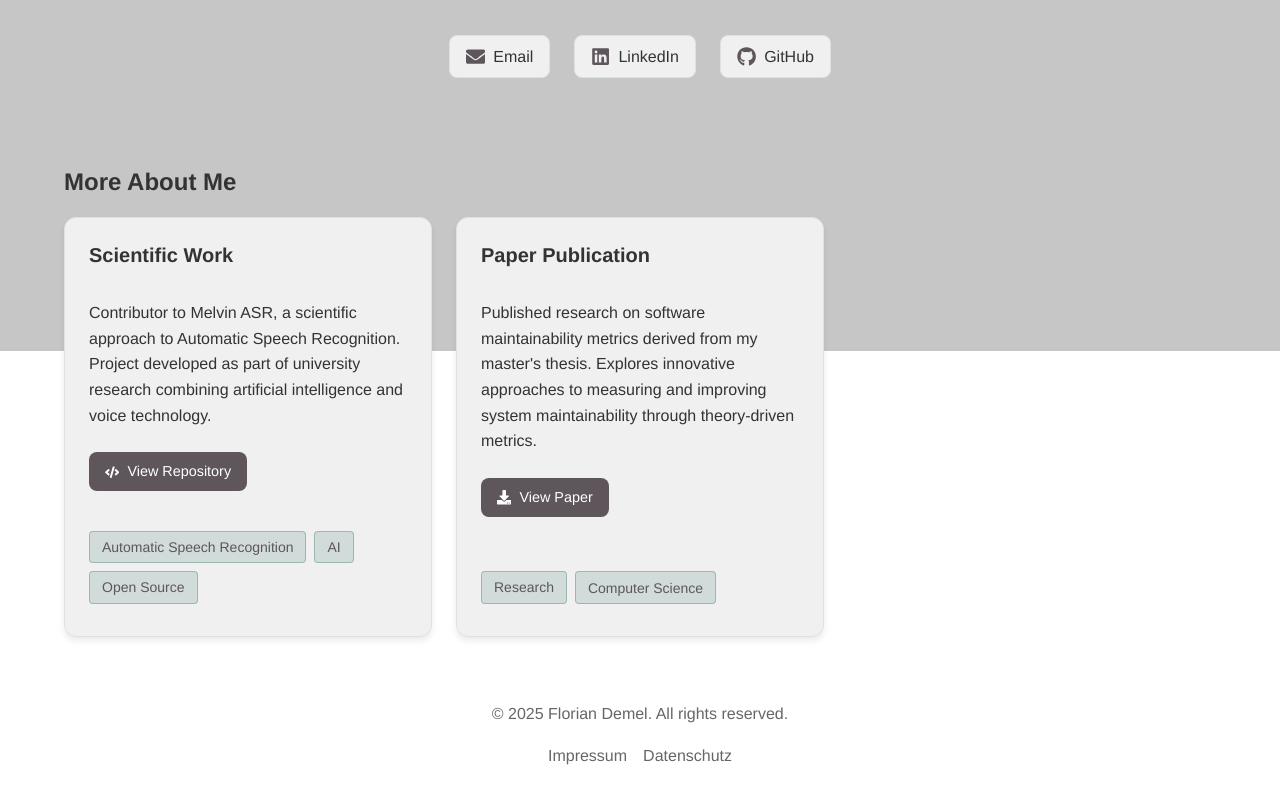
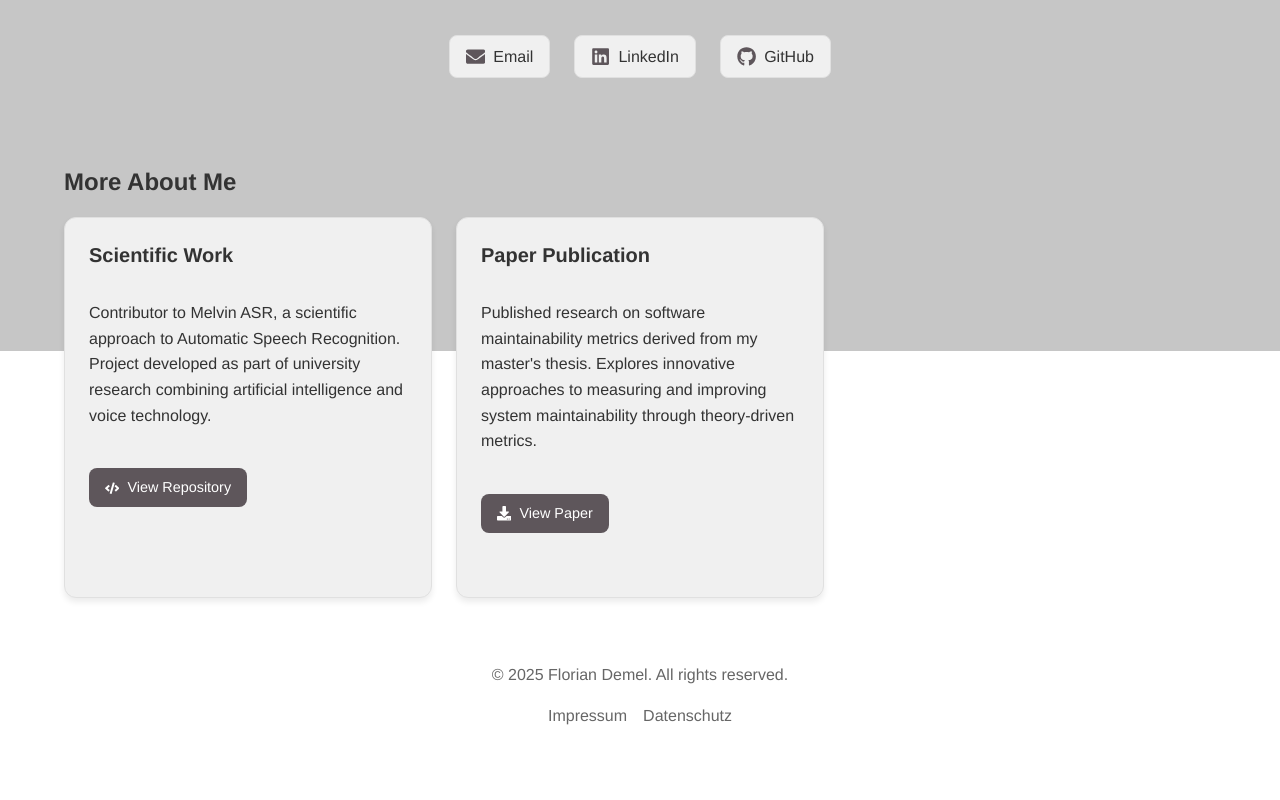
Before and after one commit to FlrnDml/floriandemel.de, a Next.js app: page / in a window 1280 px wide. Shown: the part 449-1249 px from the top of the page. After the commit the page ends 1210 px from the top, so only its background shows below. Built offline with nearby package versions, Linux system fonts and the light colour scheme.

Commit message:
remove card badges

```diff
--- a/components/Card.tsx
+++ b/components/Card.tsx
@@ -2,25 +2,21 @@ import React, { ReactNode } from 'react';
 
 interface CardProps {
   title: string;
+  text: string;
   children: ReactNode;
-  categories?: string[];
-  className?: string;
 }
 
-const Card: React.FC<CardProps> = ({ title, children, categories = [], className = '' }) => {
+/**
+ *
+**/
+const Card: React.FC<CardProps> = ({ title, text = '', children }) => {
   return (
-    <div className={`card ${className}`}>
+    <div className={`card`}>
       <h3 className="card-title">{title}</h3>
+      <p>{text}</p>
       <div className="card-content">
         {children}
       </div>
-      {categories.length > 0 && (
-        <div className="card-categories">
-          {categories.map((category, index) => (
-            <span key={index} className="badge">{category}</span>
-          ))}
-        </div>
-      )}
     </div>
   );
 };
--- a/components/TypewriterEffect.tsx
+++ b/components/TypewriterEffect.tsx
@@ -1,4 +1,4 @@
-import React, { useState, useEffect, useRef } from 'react';
+import React, { useState, useEffect } from 'react';
 
 interface TypewriterEffectProps {
   phrases: string[];
--- a/pages/index.tsx
+++ b/pages/index.tsx
@@ -1,5 +1,4 @@
 import type { NextPage } from 'next'
-import Head from 'next/head'
 import Image from 'next/image'
 import Link from 'next/link'
 import { FaGithub, FaLinkedin, FaEnvelope, FaCode, FaDownload } from 'react-icons/fa'
@@ -9,9 +8,9 @@ import TypewriterEffect from '../components/TypewriterEffect'
 
 const Home: NextPage = () => {
   const descriptions = [
-    "Platform Engineer specializing in cloud computing, software architecture, and fullstack development.",
-    "Building scalable cloud infrastructure with automation at its core.",
-    "Creating resilient software systems with maintainability in mind.",
+    "Platform Engineer specializing in cloud computing & software architecture.",
+    "Building well designed systems.",
+    "Creating resilient software with maintainability in mind.",
     "Implementing efficient delivery pipelines and robust DevOps practices.",
     "Would love to hear from you!"
   ];
@@ -29,7 +28,7 @@ const Home: NextPage = () => {
               sizes="(max-width: 480px) 100px, (max-width: 768px) 120px, 150px"
               className="profile-image"
               loading="eager"
-              style={{objectFit: "cover"}}
+              style={{ objectFit: "cover" }}
             />
           </div>
           <div className="hero-content">
@@ -64,21 +63,19 @@ const Home: NextPage = () => {
           <div className="grid">
             <Card
               title="Scientific Work"
-              categories={["Automatic Speech Recognition", "AI", "Open Source"]}
+              text="Contributor to Melvin ASR, a scientific approach to Automatic Speech Recognition. Project developed as part of university research combining artificial intelligence and voice technology."
             >
-              <p>Contributor to Melvin ASR, a scientific approach to Automatic Speech Recognition. Project developed as part of university research combining artificial intelligence and voice technology.</p>
               <div className="card-action">
                 <a href="https://github.com/shuffle-project/melvin-asr" className="button button-small" target="_blank" rel="noopener noreferrer">
-                  <FaCode style={{marginRight: '0.5rem'}} /> View Repository
+                  <FaCode style={{ marginRight: '0.5rem' }} /> View Repository
                 </a>
               </div>
             </Card>
 
             <Card
               title="Paper Publication"
-              categories={["Research", "Computer Science"]}
+              text="Published research on software maintainability metrics derived from my master's thesis. Explores innovative approaches to measuring and improving system maintainability through theory-driven metrics."
             >
-              <p>Published research on software maintainability metrics derived from my master's thesis. Explores innovative approaches to measuring and improving system maintainability through theory-driven metrics.</p>
               <div className="card-action">
                 <a
                   href="https://github.com/FlrnDml/floriandemel.de/blob/f6b9944ac48f5c2abf4fac6013b0ccdbb835b638/Case-Study-Measuring-Maintainability_Florian%20Demel.pdf"
@@ -86,7 +83,7 @@ const Home: NextPage = () => {
                   target="_blank"
                   rel="noopener noreferrer"
                 >
-                  <FaDownload style={{marginRight: '0.5rem'}} /> View Paper
+                  <FaDownload style={{ marginRight: '0.5rem' }} /> View Paper
                 </a>
               </div>
             </Card>
--- a/styles/globals.css
+++ b/styles/globals.css
@@ -7,7 +7,6 @@
   --card-bg: #f0f0f0; /* Updated to white-grey */
   --border-color: #e0e0e0;
   --hover-color: #e8e8e8;
-  --badge-bg: rgba(36, 102, 87, 0.15);
   --shadow-color: rgba(0, 0, 0, 0.08);
   --background-color: rgba(192, 192, 192, 0.9); /* More transparent overlay */
   --accent-light-transparent: rgba(56, 142, 122, 0.1);
@@ -116,10 +115,6 @@ h1, h2, h3, h4, h5, h6 {
   margin-bottom: 1rem;
 }
 
-.card-categories {
-  margin-top: auto;
-}
-
 .grid {
   display: grid;
   grid-template-columns: repeat(3, 1fr); /* 3 cards per row on large screens */
@@ -203,18 +198,6 @@ h1, h2, h3, h4, h5, h6 {
 
 .book-description {
   margin-top: 0;
-}
-
-.badge {
-  display: inline-block;
-  background-color: var(--badge-bg);
-  color: var(--accent-teal);
-  border-radius: 4px;
-  padding: 0.25rem 0.75rem;
-  margin-right: 0.5rem;
-  margin-bottom: 0.5rem;
-  font-size: 0.875rem;
-  border: 1px solid rgba(36, 102, 87, 0.3);
 }
 
 .social-links {
```
